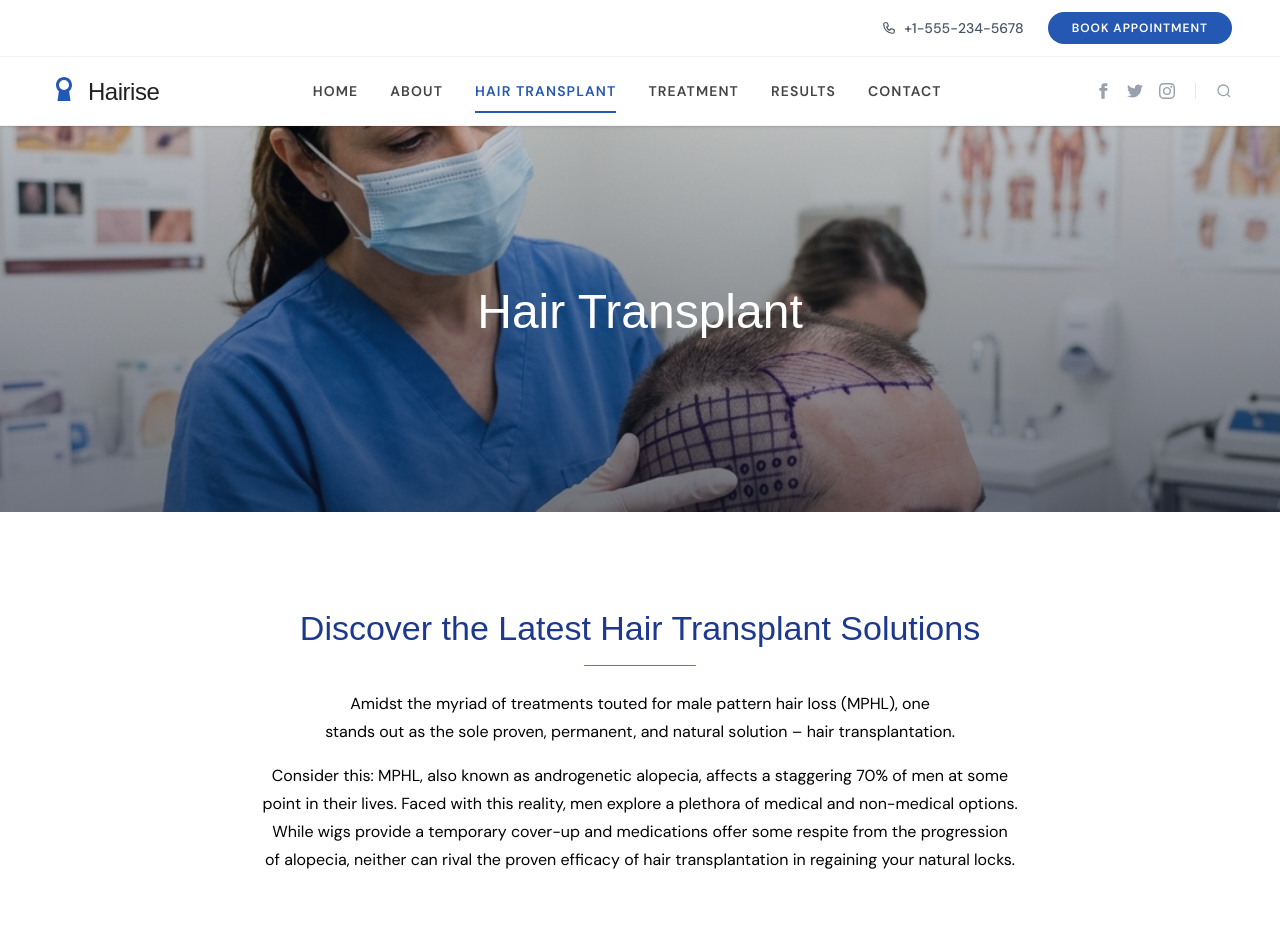
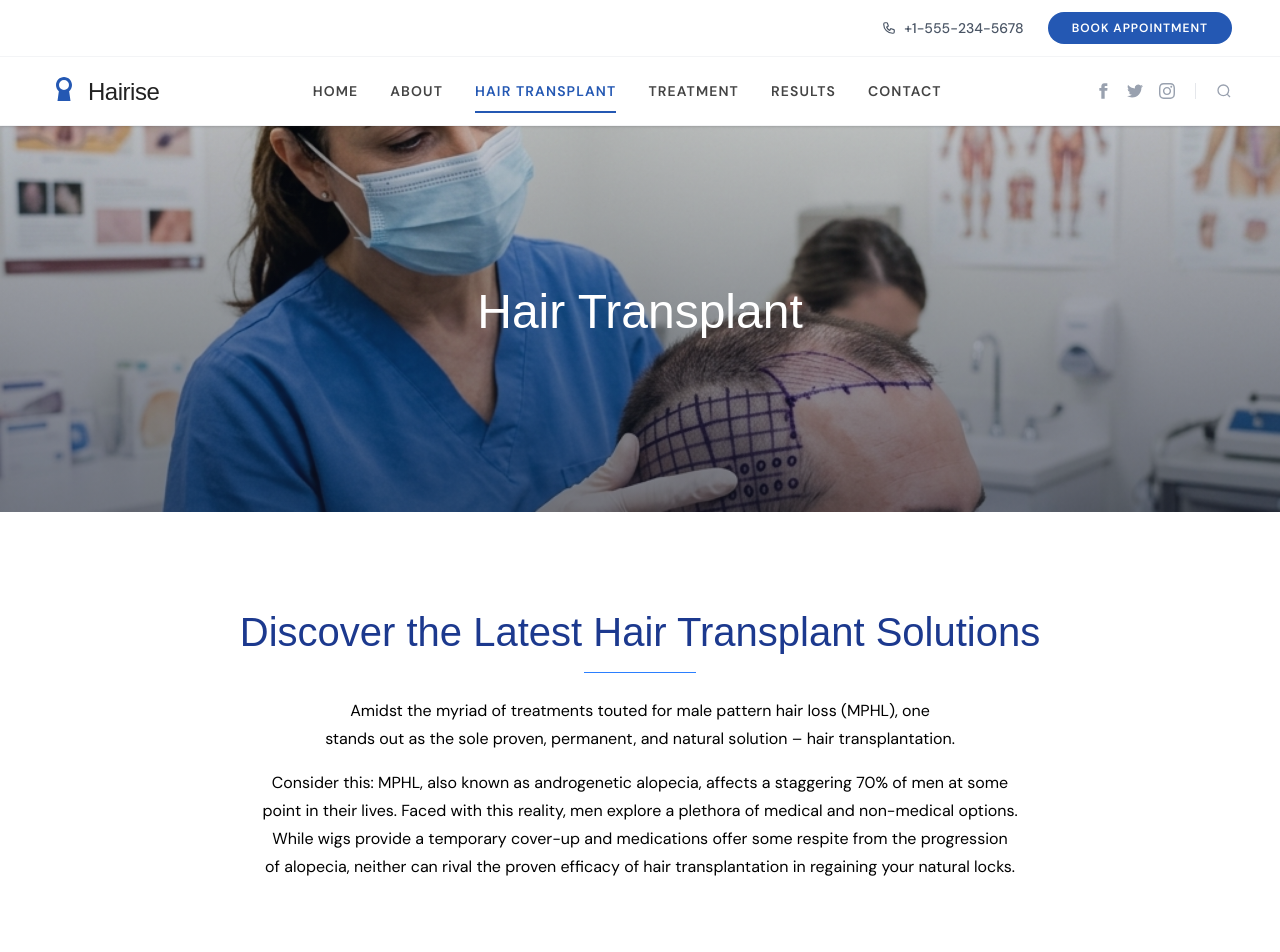
Before and after one commit to dominicnaatey/hair-transplant, a Next.js app: page /hair-transplant in a window 1280 px wide. Shown: the top 952 px of the page. Built offline with nearby package versions, Linux system fonts and the light colour scheme; a web font is replaced by a local one.

Commit message:
style(HairTransplant/Intro): update responsive container and text sizes

```diff
--- a/components/HairTransplant/Intro.tsx
+++ b/components/HairTransplant/Intro.tsx
@@ -1,8 +1,8 @@
 export default function Intro() {
   return (
     <section className="bg-white px-6 py-16 sm:py-20 md:py-24">
-      <div className="mx-auto max-w-190 text-center">
-        <h2 className="font-heading text-3xl leading-[1.2] font-medium text-blue-900 sm:text-[2.125rem]">
+      <div className="mx-auto max-w-5xl text-center">
+        <h2 className="font-heading text-3xl leading-[1.2] font-medium text-blue-900 sm:text-[40px]">
           Discover the Latest Hair Transplant Solutions
         </h2>
         <div className="mx-auto mt-4 h-px w-28 bg-blue-500" />
```
